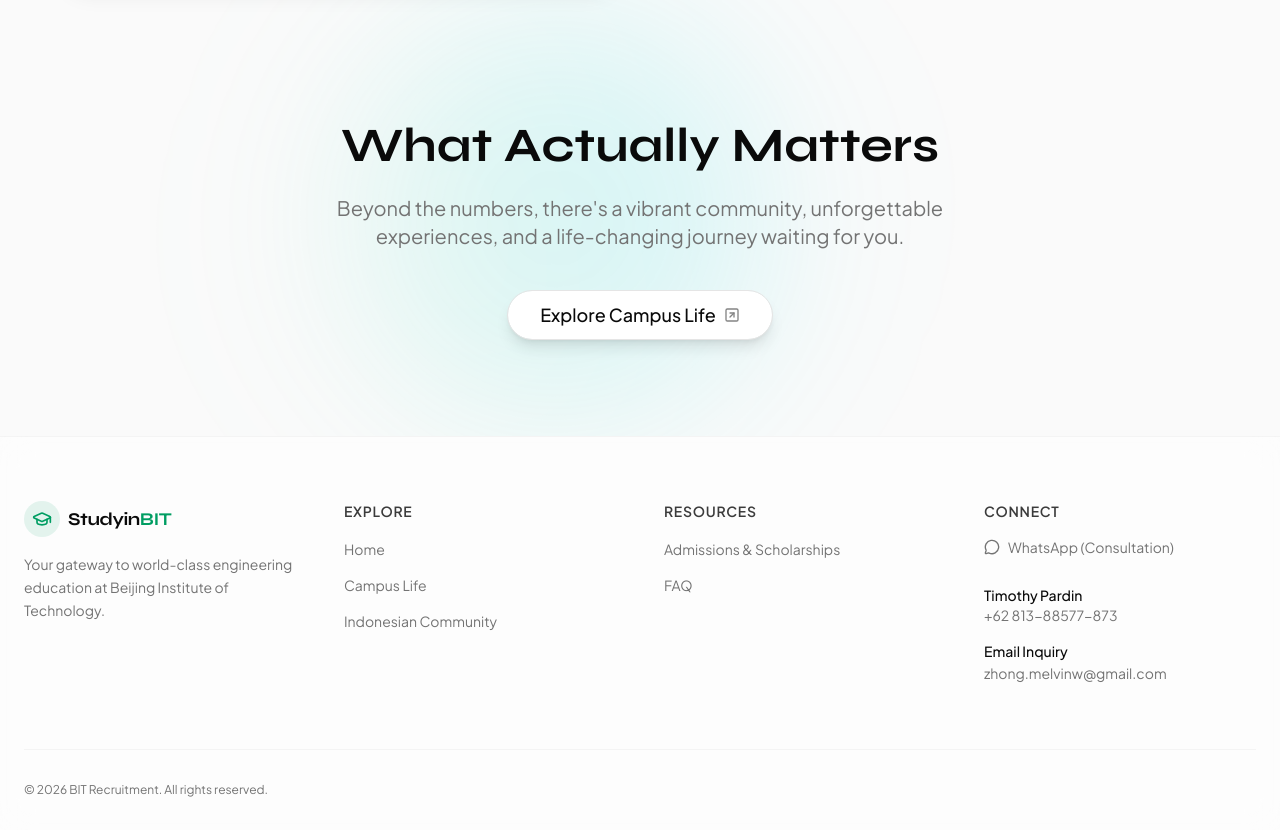
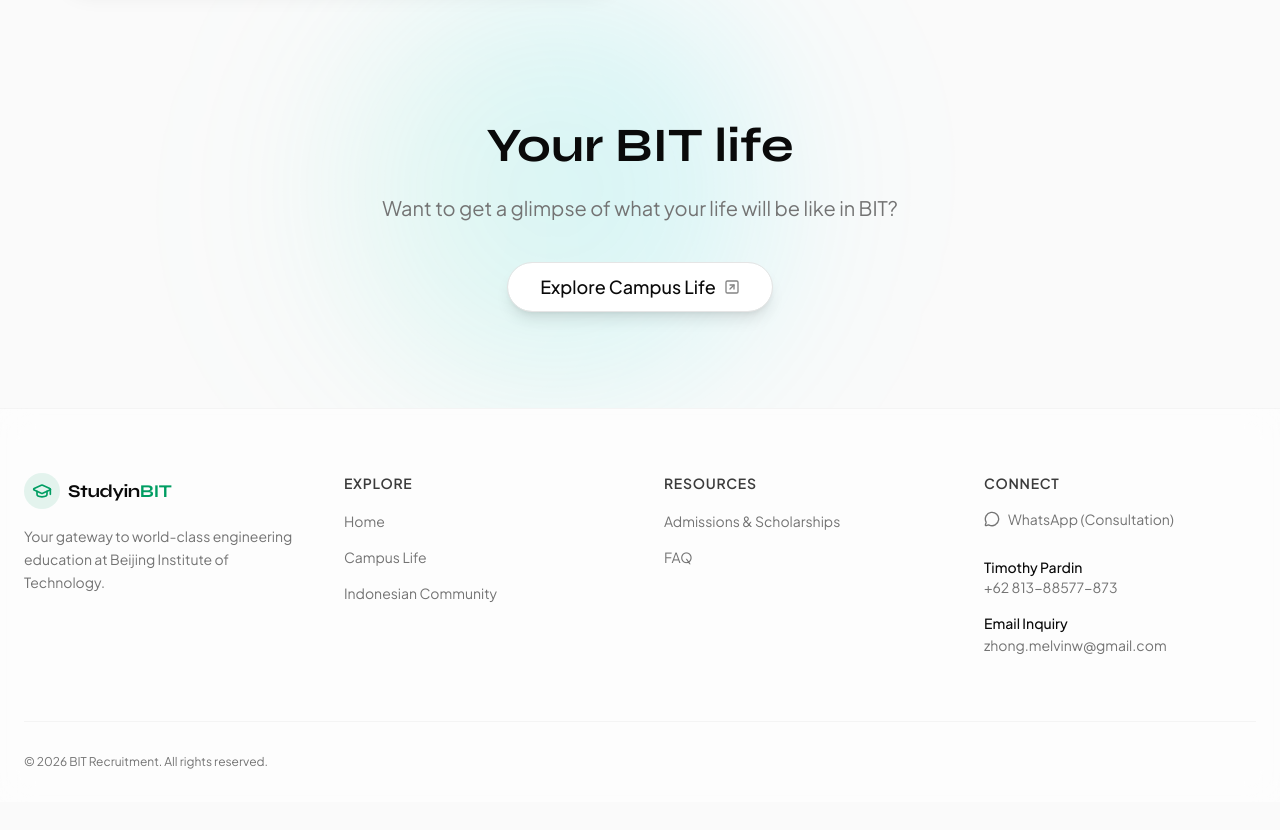
Before and after one commit to studyinbit/studyinbit.github.io, a Next.js app: page / in a window 1280 px wide. Shown: the part 2240-3070 px from the top of the page. After the commit the page ends 3042 px from the top, so only its background shows below. Built offline with nearby package versions, Linux system fonts and the light colour scheme.

Commit message:
fixes loading issues on testimony cards in comunity tab and change to some text in page.tsx

```diff
--- a/app/campus-life/page.tsx
+++ b/app/campus-life/page.tsx
@@ -89,7 +89,7 @@ export default function CampusLifePage() {
             transition={{ delay: 0.1 }}
             className="text-lg text-muted-foreground leading-relaxed"
           >
-            Modern facilities. Incredible food. A community that feels like family. Located in Liangxiang, engineered for deep work.
+            Modern facilities. Incredible food. A community that feels engineered for deep worklike family. Located in Liangxiang, Beijing.
           </motion.p>
         </div>
 
--- a/app/community/page.tsx
+++ b/app/community/page.tsx
@@ -122,7 +122,7 @@ export default function CommunityPage() {
           variants={containerVariants}
           initial="hidden"
           whileInView="visible"
-          viewport={{ once: true, margin: "-100px" }}
+          viewport={{ once: true }}
           className="grid md:grid-cols-2 gap-8 mb-32"
         >
           {pillars.map((pillar, idx) => (
--- a/app/page.tsx
+++ b/app/page.tsx
@@ -355,8 +355,8 @@ export default function Home() {
       </section>
 
       <PageSegue
-        title="What Actually Matters"
-        description="Beyond the numbers, there's a vibrant community, unforgettable experiences, and a life-changing journey waiting for you."
+        title="Your BIT life"
+        description={<>Want to get a glimpse of what your life will be like in BIT?</>}
         buttonText="Explore Campus Life"
         buttonHref="/campus-life"
       />
--- a/components/ui/PageSegue.tsx
+++ b/components/ui/PageSegue.tsx
@@ -5,7 +5,7 @@ import { SquareArrowTopRight } from "@/components/ui/SquareArrowTopRight";
 
 interface PageSegueProps {
   title: string;
-  description: string;
+  description: React.ReactNode;
   buttonText: string;
   buttonHref: string;
 }
```
